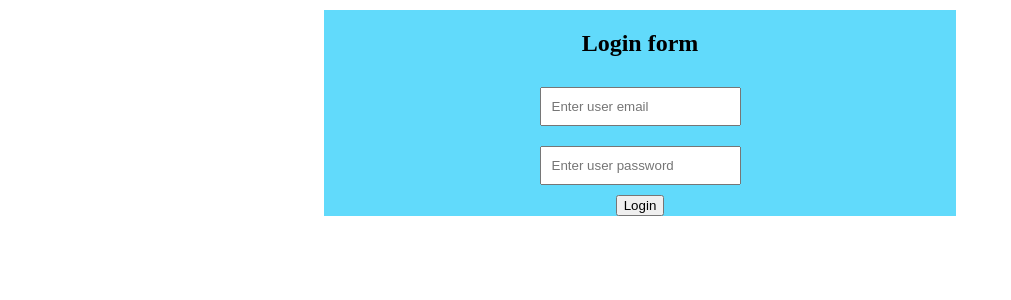
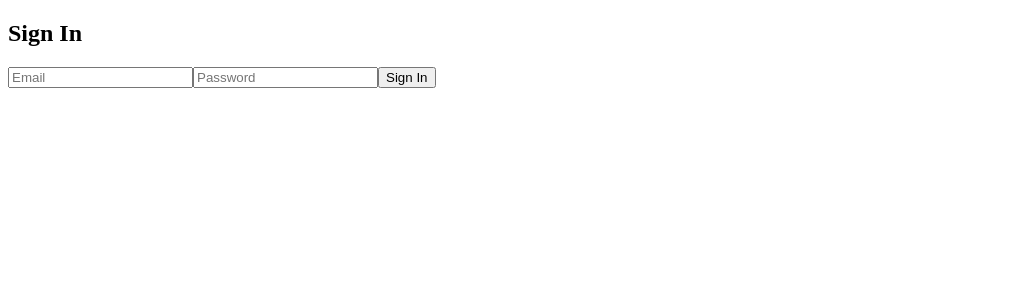
Before and after one commit to saqlain-shah/MERN-Stack-Web-Development-Batch-3, a React (Create React App) app in the folder demo-app/: page / in a window 1280 px wide. Shown: the top 300 px of the page, without its empty margins (0-1011 px from the left). Built offline with nearby package versions, Linux system fonts and the light colour scheme.

Commit message:
add new files

```diff
--- a/demo-app/src/component/Login.jsx
+++ b/demo-app/src/component/Login.jsx
@@ -1,43 +1,49 @@
-import React, { useState } from 'react'
+// SignIn.js
+import React, { useState } from 'react';
 
-export default function Login() {
-    const[value, setvalue]= useState({
+function SignIn() {
+    const [signInData, setSignInData] = useState({
         email: '',
-        pasowrd:''
-    })
-    function userLoginData(data){
-    const{name, value} =data.target;
-    setvalue((prevData) => ({
+        password: '',
+    });
+
+    const handleSignIn = () => {
+        console.log('Sign-In Data:', signInData);
+    };
+
+    const handleInputChange = (e) => {
+        const { name, value } = e.target;
+        setSignInData((prevData) => ({
             ...prevData,
-        [name] :value
-    }))
+            [name]: value,
+        }));
+    };
 
-  }
-  function userLoginsubmit(){
-    alert(`your email is ${value.email} and password is ${value.password}`)
-  }
     return (
         <div>
-      <form className='loginForm'>
-        <h2>Login form</h2>
-        <label htmlFor="Userna me"></label>
+            <h2>Sign In</h2>
+            <form>
                 <input
-        type="text"
+                    type="email"
                     name="email"
-        value={value.email}
-        onChange={userLoginData}
-        placeholder ="Enter user email"
+                    placeholder="Email"
+                    value={signInData.email}
+                    onChange={handleInputChange}
+
                 />
-        <label htmlFor="Username"></label>
                 <input
-        type="text"
+                    type="password"
                     name="password"
-        value={value.password}
-        onChange={userLoginData}
-        placeholder= "Enter user password"
+                    placeholder="Password"
+                    value={signInData.password}
+                    onChange={handleInputChange}
                 />
-        <button onClick={userLoginsubmit}>Login</button>
+                <button type="button" onClick={handleSignIn}>
+                    Sign In
+                </button>
             </form>
         </div>
-  )
+    );
 }
+
+export default SignIn;
```
Also changed, not shown: demo-app/src/component/Register.jsx (added, +55 -0 lines). Lines whose indentation alone changed are shown as unchanged.
